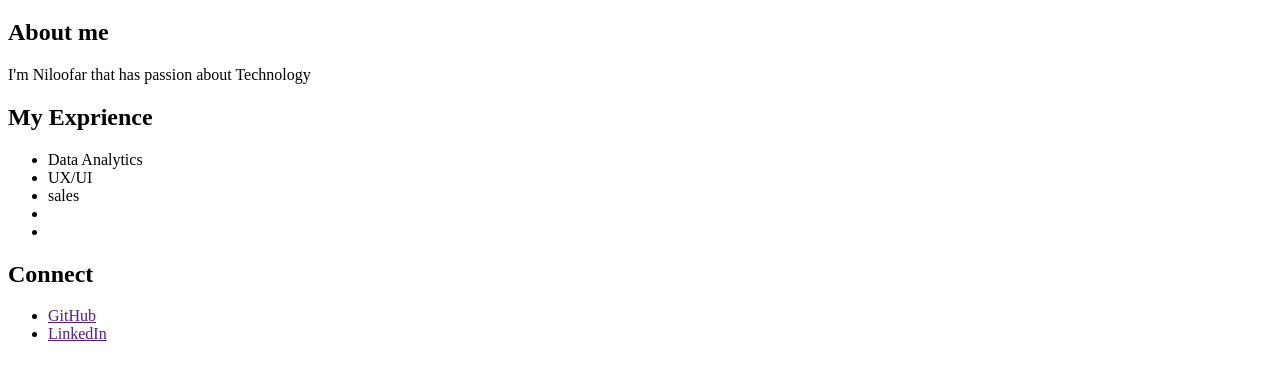
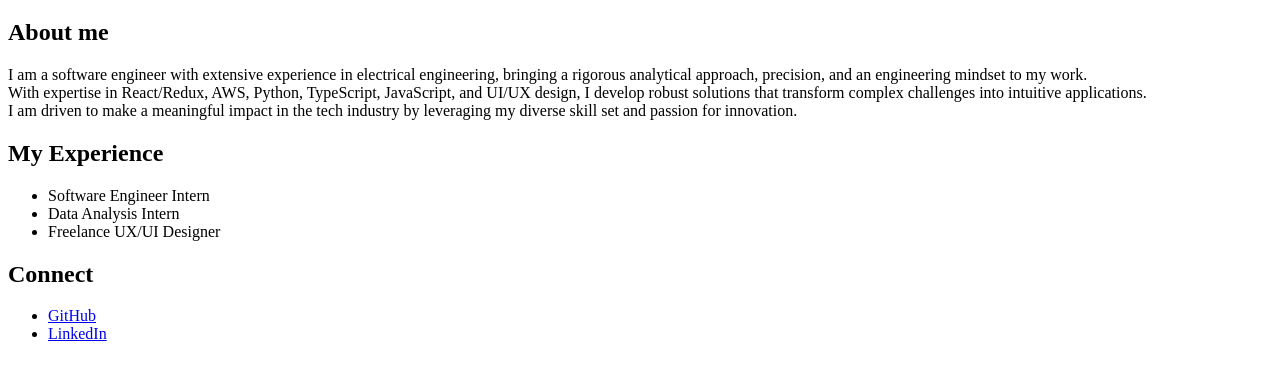
Before and after one commit to niloofar62/Niloofar-Nayebi-jupiter, a plain HTML site: page index.html in a window 1280 px wide. Shown: the part 61-438 px from the top of the page. Drawn offline with Linux system fonts and the light colour scheme.

Commit message:
add about me and links

```diff
--- a/index.html
+++ b/index.html
@@ -9,24 +9,30 @@
         <h1>Niloofar</h1>
         <section id="aboutme">
         <h2> About me</h2>
-        <p>I'm Niloofar that has passion about Technology</p>
+        <p>I am a software engineer with extensive experience in electrical engineering,
+            bringing a rigorous analytical approach,
+             precision, and an engineering mindset to my work.<br>
+             With expertise in React/Redux, AWS, Python, TypeScript, JavaScript, and UI/UX design,
+              I develop robust solutions that transform complex challenges into intuitive applications.<br>
+              I am driven to make a meaningful impact in the tech industry by
+              leveraging my diverse skill set and passion for innovation.</p>
         </section>
         <section id="MyExprience">
-        <h2>My Exprience</h2>
+        <h2>My Experience</h2>
         <ul>
-            <li>Data Analytics</li>
-            <li>UX/UI</li>
-            <li>sales</li>
-            <li>  </li>
-            <li>   </li>
+            <li>Software Engineer Intern</li>
+            <li>Data Analysis Intern</li>
+            <li>Freelance UX/UI Designer</li>
+
 
         </ul>
     </section>
+
     <section id="connect">
         <h2>Connect</h2>
         <ul>
-            <li><a href="">GitHub</a></li>
-            <li><a href="">LinkedIn</a></li>
+            <li><a href="https://github.com/niloofar62">GitHub</a></li>
+            <li><a href="https://linkedin.com/in/niloofar-nayebi">LinkedIn</a></li>
         </ul>
     </section>
 
```
